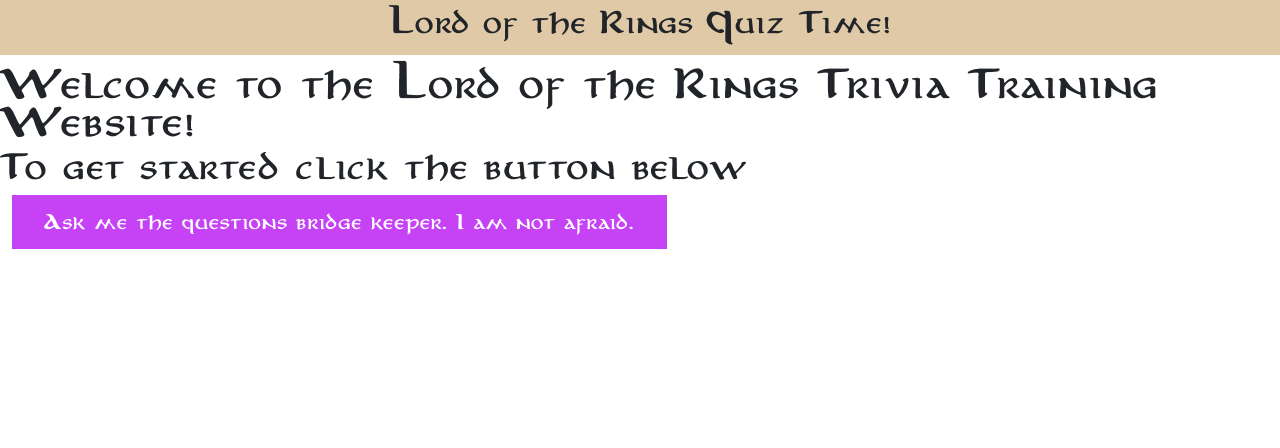
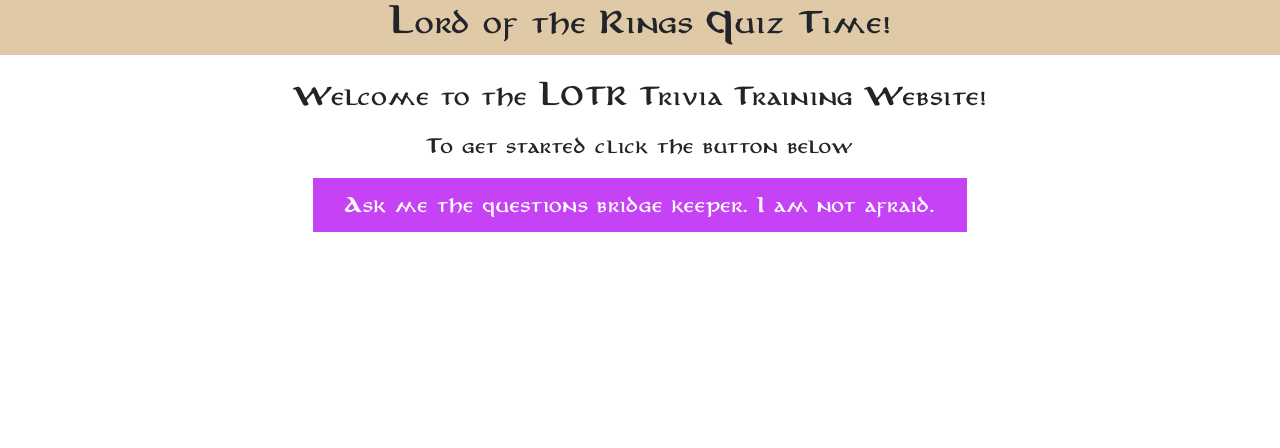
Before and after one commit to ryanh153/lotr_quiz, a Flask app: template templates/index.html in a window 1280 px wide. Shown: the top 448 px of the page. Run offline with Flask 2, Linux system fonts and the light colour scheme; the template is opened without the code that fills it, so the values that code supplies are empty.

Commit message:
Clean up main page

```diff
--- a/runtime.txt
+++ b/runtime.txt
@@ -1 +1 @@
-python-3.9.11
+python-3.9.13
--- a/static/css/style.css
+++ b/static/css/style.css
@@ -32,6 +32,12 @@
 
 .streak {
     text-align: center;
+}
+
+.welcome {
+    text-align: center;
+    padding-top: 10px;
+    padding-bottom: 10px;
 }
 
 .button_row {
@@ -78,6 +84,26 @@ h1 {
     font-size: 24px;
 }
 
+h2 {
+    font-family: "LotrFont";
+    font-size: 20px;
+}
+
+h2.welcome {
+    padding-top: 10px;
+    padding-bottom: 10px;
+}
+
+h3 {
+    font-family: "LotrFont";
+    font-size: 16px;
+}
+
+h3.welcome {
+    padding-top: 10px;
+    padding-bottom: 10px;
+}
+
 .grid_container {
     display: flex;
     justify-content: center;
--- a/templates/index.html
+++ b/templates/index.html
@@ -1,12 +1,14 @@
 {% extends "layout.html" %}
 {% block content %}
 <body>
-<h2>Welcome to the Lord of the Rings Trivia Training Website!</h2>
-<h3>To get started click the button below</h3>
-<form class="button_row" action="{{ url_for('base_question') }}" method="get">
-    <button type="submit" class="button next_button">
-                Ask me the questions bridge keeper. I am not afraid.
-    </button>
-</form>
+<div class="welcome">
+    <h2 class="welcome">Welcome to the LOTR Trivia Training Website!</h2>
+    <h3 class="welcome">To get started click the button below</h3>
+    <form class="button_row" action="{{ url_for('base_question') }}" method="get">
+        <button type="submit" class="button next_button">
+                    Ask me the questions bridge keeper. I am not afraid.
+        </button>
+    </form>
+</div>
 </body>
 {% endblock %}
```
